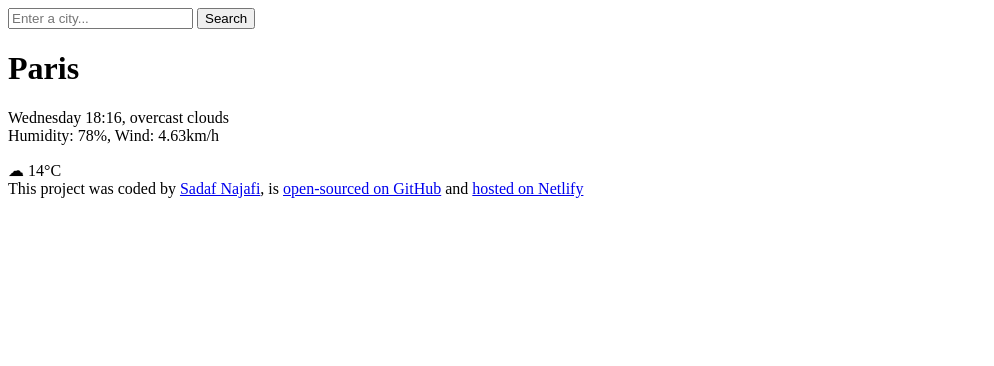
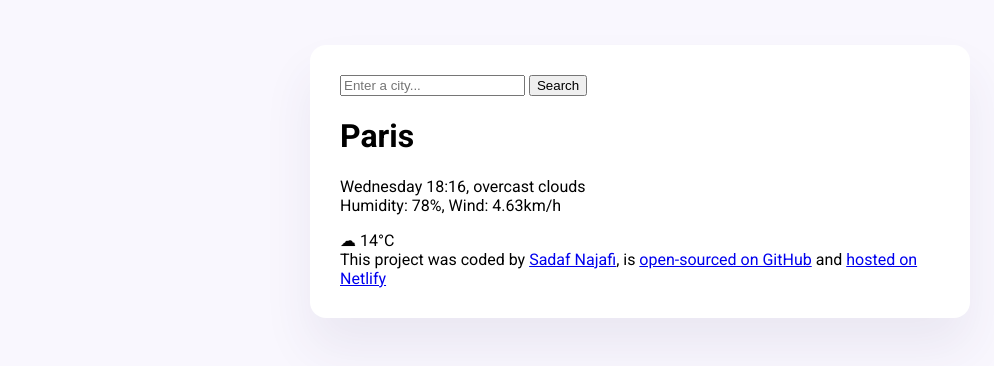
Before and after one commit to sadaf-najafi/my-weather-app, a plain HTML site: page index.html in a window 1280 px wide. Shown: the whole page, without its empty margins (0-994 px from the left). Drawn offline with Linux system fonts and the light colour scheme.

Commit message:
Styled the main container and added custom fonts

```diff
--- a/index.html
+++ b/index.html
@@ -4,10 +4,17 @@
 <head>
     <meta charset="UTF-8">
     <meta name="viewport" content="width=device-width, initial-scale=1.0">
+    <link rel="preconnect" href="https://fonts.googleapis.com">
+    <link rel="preconnect" href="https://fonts.gstatic.com" crossorigin>
+    <link
+        href="https://fonts.googleapis.com/css2?family=Roboto:ital,wght@0,100;0,300;0,400;0,500;0,700;0,900;1,100;1,300;1,400;1,500;1,700;1,900&display=swap"
+        rel="stylesheet">
+    <link rel="stylesheet" href="src/style.css">
     <title>Weather</title>
 </head>
 
 <body>
+    <div class="weather-app">
         <header>
             <form>
                 <input type="search" placeholder="Enter a city...">
@@ -33,6 +40,8 @@
                 href="https://github.com/sadaf-najafi/my-weather-app" target="_blank">open-sourced on GitHub</a> and <a
                 href="https://sky-cast-hub.netlify.app/" target="_blank">hosted on Netlify</a>
         </footer>
+    </div>
+
 </body>
 
 </html>
--- /dev/null
+++ b/src/style.css
@@ -0,0 +1,13 @@
+body {
+  background-color: #f9f7fe;
+  font-family: "Roboto", sans-serif;
+}
+
+.weather-app {
+  background: white;
+  max-width: 600px;
+  margin: 45px auto;
+  padding: 30px;
+  box-shadow: 0 30px 50px rgba(65, 50, 100, 0.08);
+  border-radius: 16px;
+}
```
Lines whose indentation alone changed are shown as unchanged.
